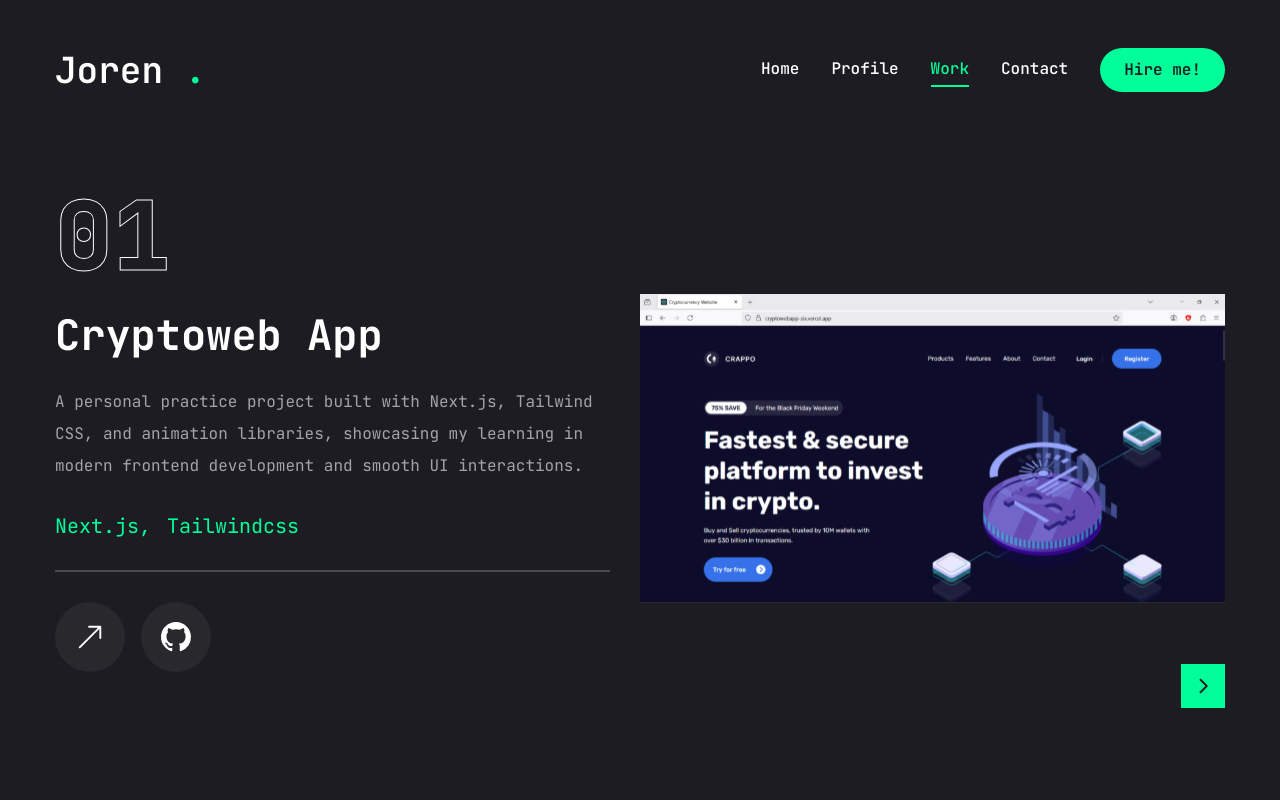
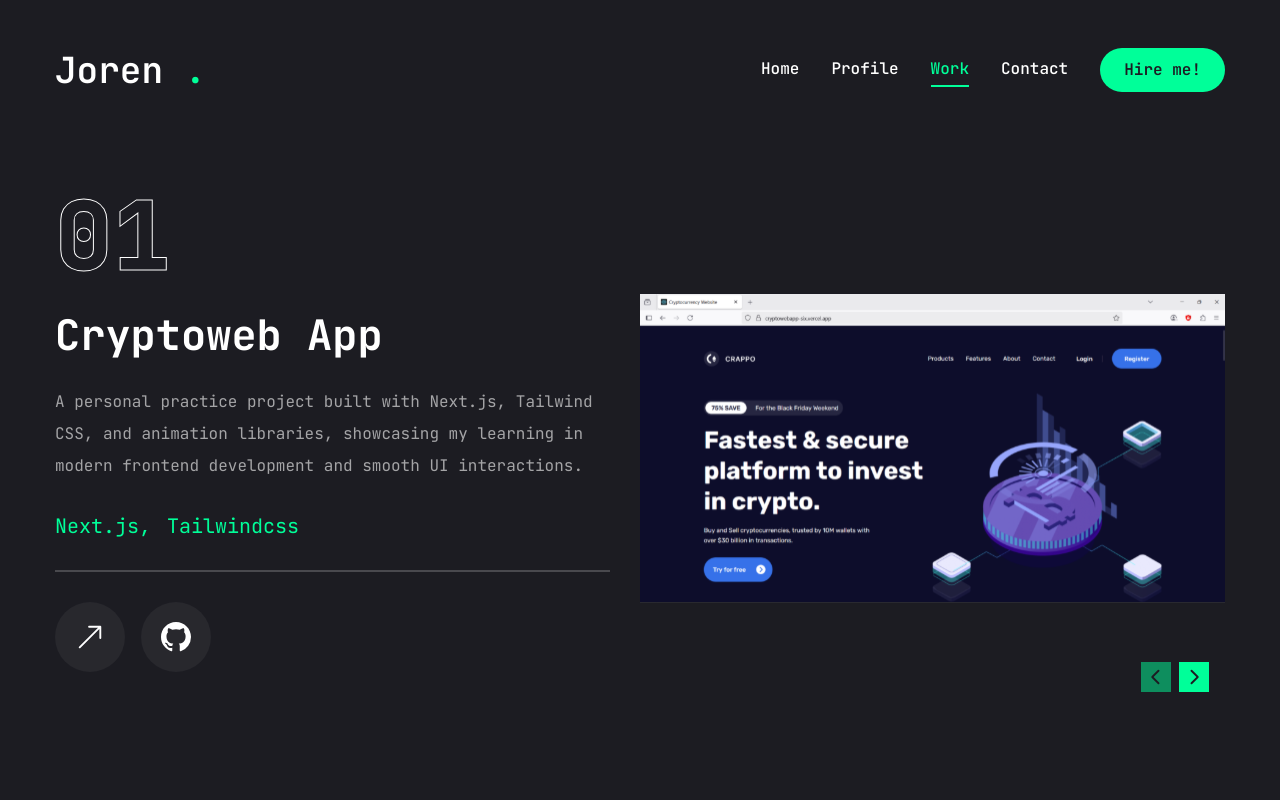
Before and after one commit to jorenbagadiong/portfolio_v2, a Next.js app: page /work in a window 1280 px wide. Built offline with nearby package versions, Linux system fonts and the light colour scheme.

Commit message:
fix work navigation position

```diff
--- a/app/work/page.tsx
+++ b/app/work/page.tsx
@@ -164,7 +164,7 @@ const Work = () => {
               {PROJECTS.map((_, index) => {
                 return (
                   <SwiperSlide key={index} className="w-full">
-                    <div className="h-[250px] xl:h-full relative group flex justify-center items-center">
+                    <div className="h-[350px] xl:h-full relative group flex justify-center items-center">
                       <div className="absolute top-0 bottom-0 w-full h-full z-10"></div>
                       <div className="relative w-full h-full">
                         <Image
--- a/components/WorkSliderBtns.tsx
+++ b/components/WorkSliderBtns.tsx
@@ -4,17 +4,7 @@ import { useEffect, useState } from "react"
 import { useSwiper } from "swiper/react"
 import { PiCaretLeftBold, PiCaretRightBold } from "react-icons/pi"
 
-type WorkSliderBtnsProps = {
-  containerStyles?: string
-  btnStyles?: string
-  iconStyles?: string
-}
-
-const WorkSliderBtns = ({
-  containerStyles = "",
-  btnStyles = "",
-  iconStyles = "",
-}: WorkSliderBtnsProps) => {
+const WorkSliderBtns = () => {
   const swiper = useSwiper()
   const [activeIndex, setActiveIndex] = useState(0)
   const [total, setTotal] = useState(0)
@@ -40,23 +30,23 @@ const WorkSliderBtns = ({
   }, [swiper])
 
   return (
-    <div className="absolute right-0 bottom-[calc(50%_-_22px)] xl:bottom-0 z-20 flex justify-end w-full">
+    <div className="absolute bottom-4 right-4 flex gap-2 z-10">
       <div className="flex gap-2">
-        {/* Prev button (invisible if first) */}
+        {/* Prev button (disabled on first) */}
         <button
-          className={`bg-accent hover:bg-accent-hover text-primary text-[22px] w-[44px] h-[44px] flex justify-center items-center transition-all ${
-            activeIndex === 0 ? "invisible" : ""
-          }`}
+          disabled={activeIndex === 0}
+          className="bg-accent hover:bg-accent-hover text-primary text-[22px] w-[30px] h-[30px] flex justify-center items-center transition-all
+                     disabled:opacity-50 disabled:cursor-not-allowed"
           onClick={() => swiper.slidePrev()}
         >
           <PiCaretLeftBold className="text-xl" />
         </button>
 
-        {/* Next button (invisible if last) */}
+        {/* Next button (disabled on last) */}
         <button
-          className={`bg-accent hover:bg-accent-hover text-primary text-[22px] w-[44px] h-[44px] flex justify-center items-center transition-all ${
-            activeIndex === total - 1 ? "invisible" : ""
-          }`}
+          disabled={activeIndex === total - 1}
+          className="bg-accent hover:bg-accent-hover text-primary text-[22px] w-[30px] h-[30px] flex justify-center items-center transition-all
+                     disabled:opacity-50 disabled:cursor-not-allowed"
           onClick={() => swiper.slideNext()}
         >
           <PiCaretRightBold className="text-xl" />
```
